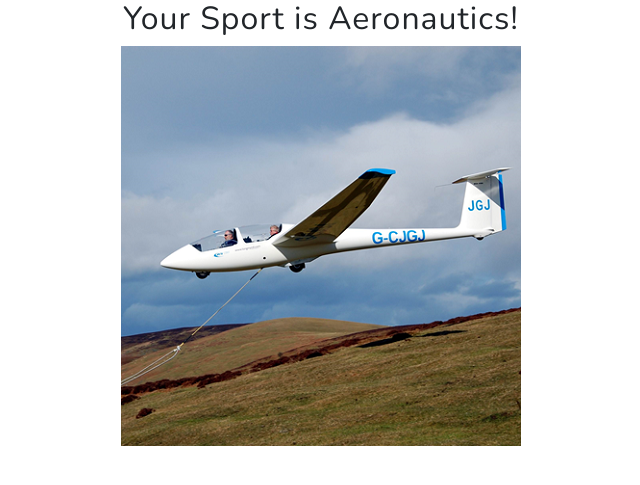
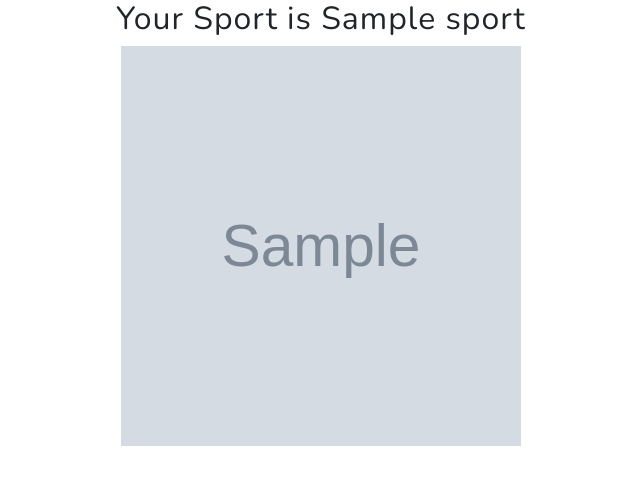
Before and after one commit to i4a/olympics, a Flask app: template templates/sport.html in a window 1280 px wide. Shown: the top 485 px of the page, without its empty margins (319-959 px from the left). Run offline with Flask 2, Linux system fonts and the light colour scheme; the template is opened without the code that fills it: most values are stand-ins (such as "Sample title", 1, 10 or a date in 2020); grey boxes marked "Sample" are stand-in pictures; some libraries are stand-ins or nearby versions.

Commit message:
made app use template vars

```diff
--- a/app.py
+++ b/app.py
@@ -16,11 +16,12 @@ def index():
     return render_template('index.html')
 
 
-@app.route('/sport', methods=['GET','POST'])
+@app.route('/sport', methods=['GET'])
 def sport():
+    # Params for model are in here!
     args = request.args.to_dict()
     print(args)
-    return render_template('sport.html')
+    return render_template('sport.html', sport='Aeronautics!', user_image='aeronautics.png')
 
 if __name__ == '__main__':
     app.run(debug=True)
--- a/templates/index.html
+++ b/templates/index.html
@@ -157,7 +157,7 @@
 
             <i class="far fa-paper-plane fa-2x mb-2 text-white"></i>
             <h2 class="text-white mb-5">Get Your Sport Recommendation!</h2>
-            <form  style="margin:0 auto;width:175px;" class="form-inline-block d-flex" action="/sport" method="post">
+            <form  style="margin:0 auto;width:175px;" class="form-inline-block d-flex" action="/sport" method="get">
              <fieldset>
                 <select name="sex" class="form-control flex-fill mr-0 mr-sm-2 mb-3 mb-sm-0"><option value="male">Male</option>   <option value="female">Female</option></select><br>
                 <select name="olympic_game" class="form-control flex-fill mr-0 mr-sm-2 mb-3 mb-sm-0"><option value="male">Summer</option>   <option value="female">Winter</option></select><br>
--- a/templates/sport.html
+++ b/templates/sport.html
@@ -25,7 +25,7 @@
 
     </head>
     <body>
-      <center> <h2>Your Sport is Aeronautics! </h2> </center>
-      <img src="static/img/aeronautics.png" alt="centered image" class="center"/>
+      <center> <h2>Your Sport is {{ sport }} </h2> </center>
+      <img src="static/img/{{user_image}}" alt="centered image" class="center"/>
     </body>
 </html>
```
